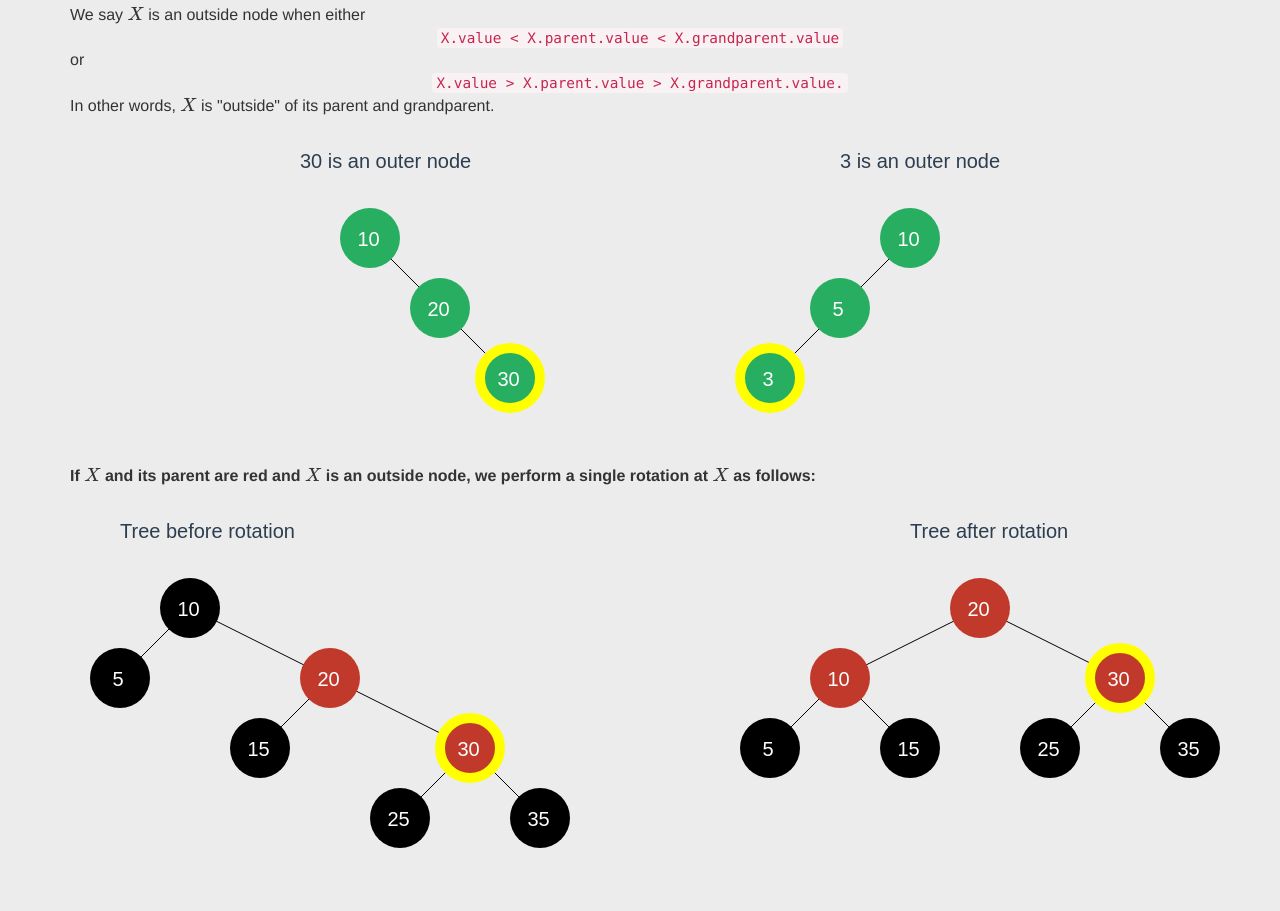
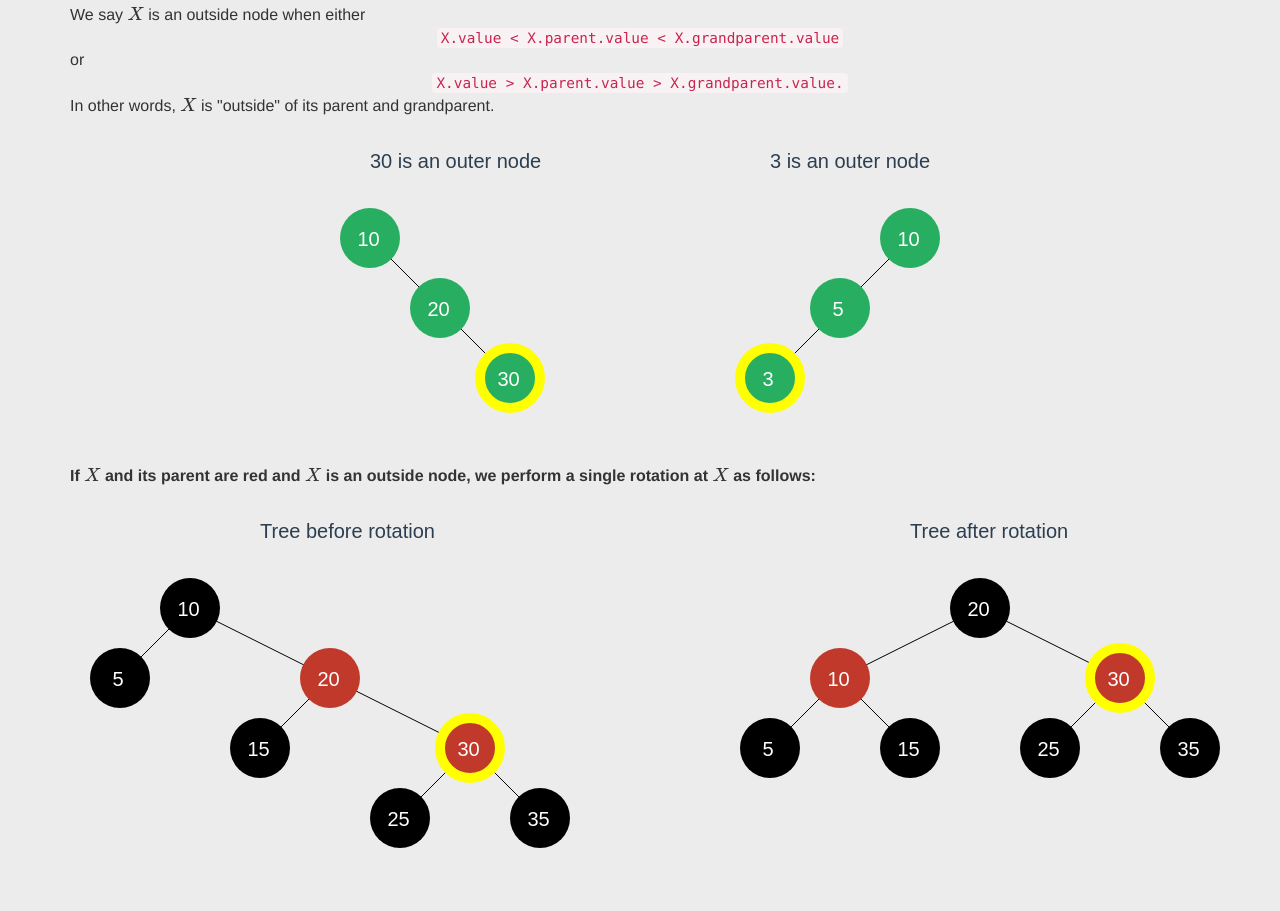
Before and after one commit to redblacktreetutor/redblacktreetutor.github.io, a plain HTML site: page index.html in a window 1280 px wide. Shown: the part 2907-3818 px from the top of the page. Drawn offline with nearby package versions, Linux system fonts and the light colour scheme; some packages are replaced by stand-ins of ours.

Commit message:
Fix tree mistakes in lecture page

```diff
--- a/js/binaryTree.js
+++ b/js/binaryTree.js
@@ -4,20 +4,18 @@ function Node(value, color, left, right, parent) {
 	this.left = left;
 	this.right= right;
 	this.parent = parent;
+	this.RADIUS = 30;
+}
 
-	// the this.RADIUS of the circle representing the node
-	this.RADIUS = 30;
-
-	this.setColor = function( color ) {
+Node.prototype.setColor = function( color ) {
 	this.color = color;
 }
 
-	this.setValue = function( value ) {
+Node.prototype.setValue = function( value ) {
     this.value = value;
 }
 
-	this.draw = function( ctx ) {
-
+Node.prototype.draw = function( ctx ) {
 	ctx.strokeStyle = "black";
 	ctx.lineWidth = 1;
 
@@ -42,7 +40,7 @@ function Node(value, color, left, right, parent) {
 	ctx.fillStyle = this.color;
 	ctx.fill();
 	ctx.fillStyle = "white";
-		ctx.fillText( this.value, this.x - this.RADIUS / 4 + ((value/10)<1?0:-5), this.y + this.RADIUS / 4);
+	ctx.fillText( this.value, this.x - this.RADIUS / 4 + ((this.value/10)<1?0:-5), this.y + this.RADIUS / 4);
 	ctx.closePath();
 	if ( this.left !== null ) {
 		this.left.draw( ctx );
@@ -53,12 +51,12 @@ function Node(value, color, left, right, parent) {
 
 }
 
-	this.getDepth = function () {
+Node.prototype.getDepth = function () {
 	if ( this.parent === null ) return 0;
 	return 1 + this.parent.getDepth();
 }
 
-	this.traversal = function ( array ) {
+Node.prototype.traversal = function ( array ) {
 	if (this.left !== null )
 		array = this.left.traversal( array );
 	array.push( this );
@@ -68,19 +66,19 @@ function Node(value, color, left, right, parent) {
 	return array;
 }
 
-	this.setPosition = function ( x, y ) {
+Node.prototype.setPosition = function ( x, y ) {
 	this.x = x;
 	this.y = y;
 	console.log(this.value + " at " + this.x + " " + this.y );
 }
 
-	this.findMaxHeight = function() {
+Node.prototype.findMaxHeight = function() {
 	var maxHeightLeft = (this.left === null) ? 0 : this.left.findMaxHeight();
 	var maxHeightRight = (this.right === null) ? 0 : this.right.findMaxHeight();
 	return 1 + Math.max( maxHeightRight, maxHeightLeft );
 }
 
-	this.highlight = function ( ctx ) {
+Node.prototype.highlight = function ( ctx ) {
 	ctx.beginPath();
 	ctx.arc( this.x, this.y, this.RADIUS, 0, 2 * Math.PI, false);
 	ctx.lineWidth = 10;
@@ -88,25 +86,28 @@ function Node(value, color, left, right, parent) {
 	ctx.stroke();
 	ctx.closePath();
 }
-}
 
 
 function BinarySearchTree(array, ctx, startX, startY) {
+	this.root = null;
+	this.GAP_X = 70;
+	this.GAP_Y = 70;
+	this.array = array;
+	this.startX = startX;
+	this.startY = startY;
+	this.ctx = ctx;
+}
 
-	var root = null;
-	var GAP_X = 70;
-	var GAP_Y = 70;
-
-	function add( val ) {
+BinarySearchTree.prototype.add = function( val ) {
 	var node = new Node( val, "#27ae60", null, null, null );
 	var current;
 
-		if ( root === null ) {
-			root = node;
+	if ( this.root === null ) {
+		this.root = node;
 	}
 
 	else {
-			current = root;
+		current = this.root;
 
 		while ( true ) {
 
@@ -138,8 +139,9 @@ function BinarySearchTree(array, ctx, startX, startY) {
 	}
 }
 
-	function find ( val ) {
-		var foundNode = null, current = root;
+BinarySearchTree.prototype.find = function( val ) {
+	var foundNode = null;
+	var current = this.root;
 
 	while ( true ) {
 
@@ -163,91 +165,84 @@ function BinarySearchTree(array, ctx, startX, startY) {
 	return foundNode;
 }
 
-	function findMaxHeight() {
+BinarySearchTree.prototype.findMaxHeight = function() {
 	return root.findMaxHeight();
 }
 
-	this.setNodeColor = function (val, color) {
-		find( val ).setColor( color );
+BinarySearchTree.prototype.setNodeColor = function (val, color) {
+	this.find( val ).setColor( color );
 }
 
-	this.setNodeValue = function( val, newVal) {
-	    find( val ).setValue( newVal )
+BinarySearchTree.prototype.setNodeValue = function( val, newVal) {
+    this.find( val ).setValue( newVal )
 }
 
-	this.addAll = function () {
-		for (var index = 0; index < array.length; index ++) {
-			add( array[index] );
+BinarySearchTree.prototype.addAll = function () {
+	for (var index = 0; index < this.array.length; index ++) {
+		this.add( this.array[index] );
 	}
 	this.setNodePositions();
 }
 
-	this.setNodePositions = function () {
-		var x = startX;
+BinarySearchTree.prototype.setNodePositions = function () {
+	var x = this.startX;
 	var inOrderSequence = this.inOrder();
 	for (var i = 0; i < inOrderSequence.length; i++ ) {
 		var node = inOrderSequence[i];
-			node.setPosition( x, startY + node.getDepth() * GAP_Y );
-			x += GAP_X;
+		node.setPosition( x, this.startY + node.getDepth() * this.GAP_Y );
+		x += this.GAP_X;
 	}
 }
 
-	this.inOrder = function() {
-		return root.traversal( new Array() );
+BinarySearchTree.prototype.inOrder = function() {
+	return this.root.traversal( new Array() );
 }
 
-	this.draw = function () {
-		if (root !== null)
-			root.draw( ctx );
+BinarySearchTree.prototype.draw = function () {
+	if (this.root !== null)
+		this.root.draw( this.ctx );
 }
 
-	this.setColors = function ( colors ) {
+BinarySearchTree.prototype.setColors = function ( colors ) {
 	for ( nodeValue in colors ) {
 		this.setNodeColor( nodeValue, colors[nodeValue] );
 	}
 }
 
-	this.findRightmostLeaf = function () {
-		if (root === null) return null;
-		var current = root;
+BinarySearchTree.prototype.findRightmostLeaf = function () {
+	if (this.root === null) return null;
+	var current = this.root;
 	while ( current.right !== null ) {
 		current = current.right;
 	}
 	return current;
 }
 
-	this.findLeftmostLeaf = function () {
-		if (root === null ) return null;
-		var current = root;
+BinarySearchTree.prototype.findLeftmostLeaf = function () {
+	if (this.root === null ) return null;
+	var current = this.root;
 	while ( current.left !== null ) {
 		current = current.left;
 	}
 	return current;
 }
 
-	this.findStartingArrowPosition = function () {
+BinarySearchTree.prototype.getWidth = function () {
+	var leftMost = this.findLeftmostLeaf();
 	var rightMost = this.findRightmostLeaf();
-		var x = rightMost.x + rightMost.RADIUS;
-		var y = root.y + (findMaxHeight() - 1) * GAP_Y / 2 ;
-		return [ x, y ];
+	return (rightMost.x + rightMost.RADIUS) - (leftMost.x - leftMost.RADIUS);
 }
 
-	this.findEndingArrowPosition = function () {
+BinarySearchTree.prototype.setCaption = function ( text ) {
 	var leftMost = this.findLeftmostLeaf();
-		var x = leftMost.x - leftMost.RADIUS;
-		var y = root.y + (findMaxHeight() - 1) * GAP_Y / 2;
-		return [ x, y ];
+	var treeWidth = this.getWidth();
+	var leftMost = this.findLeftmostLeaf();
+	var x = leftMost.x - leftMost.RADIUS + treeWidth/2 - 70;
+	var y = this.root.y - 70;
+	this.ctx.fillStyle = "#2c3e50";
+	this.ctx.fillText( text, x, y );
 }
 
-	this.setCaption = function ( text ) {
-		var leftMost = this.findLeftmostLeaf();
-		var x = root.x - 70;
-		var y = root.y - 70;
-		ctx.fillStyle = "#2c3e50";
-		ctx.fillText( text, x, y );
+BinarySearchTree.prototype.highlightCurrentNode = function ( currentValue ) {
+	this.find( currentValue ).highlight( this.ctx );
 }
-
-	this.highlightCurrentNode = function ( currentValue ) {
-		find( currentValue ).highlight( ctx );
-	}
-}
--- a/js/main.js
+++ b/js/main.js
@@ -128,7 +128,7 @@ function drawSingleRotationInsertion() {
 	var array2 = [20, 10, 30, 5, 15, 25, 35];
 	var afterTree = new BinarySearchTree( array2, ctx, 700, 100 );
 	afterTree.addAll();
-	afterTree.setColors( {10: red, 5: black, 20: red, 15: black, 30: red, 25: black, 35: black} );
+	afterTree.setColors( {10: red, 5: black, 20: black, 15: black, 30: red, 25: black, 35: black} );
 	afterTree.draw();
 	afterTree.setCaption("Tree after rotation");
 	afterTree.highlightCurrentNode( 30 );
@@ -196,23 +196,23 @@ function drawColorFlipDeletion() {
 function drawSingleRotationDeletion() {
     var singleRotationCanvas = $('#singleRotationDeletion')[0];
 	singleRotationCanvas.width = $('#singleRotationDeletion').parent().outerWidth();
-	singleRotationCanvas.height = 500;
+	singleRotationCanvas.height = 800;
 
 	var ctx = singleRotationCanvas.getContext('2d');
 	ctx.font = '20px Arial';
 
-	var array1 = [30, 20, 40, 15, 25, 35, 45];
-	var beforeTree = new BinarySearchTree( array1, ctx, 50, 100 );
+	var array1 = [30, 20, 40, 15, 25, 35, 45, 43, 47];
+	var beforeTree = new BinarySearchTree( array1, ctx, 300, 100 );
 	beforeTree.addAll();
-	beforeTree.setColors( {30: red, 20: black, 40: black, 15: black, 25: black, 35: black, 45: red} );
+	beforeTree.setColors( {30: red, 20: black, 40: black, 15: black, 25: black, 35: black, 45: red, 43: black, 47: black} );
 	beforeTree.draw();
 	beforeTree.setCaption("Tree before rotation");
 	beforeTree.highlightCurrentNode( 20 );
 
-	var array2 = [40, 30, 45, 20, 35, 15, 25]
-	var afterTree = new BinarySearchTree( array2, ctx, 600, 100 );
+	var array2 = [40, 30, 45, 20, 35, 43, 47, 15, 25]
+	var afterTree = new BinarySearchTree( array2, ctx, 300, 500 );
 	afterTree.addAll();
-	afterTree.setColors( {40: red, 30: black, 45: black, 20: red, 35: black, 15: black, 25: black} );
+	afterTree.setColors( {40: red, 30: black, 45: black, 20: red, 35: black, 15: black, 25: black, 43: black, 47: black} );
 	afterTree.draw();
 	afterTree.setCaption("Tree after rotation");
 	afterTree.highlightCurrentNode( 20 );
@@ -222,23 +222,23 @@ function drawSingleRotationDeletion() {
 function drawDoubleRotationDeletion() {
 	var doubleRotationCanvas = $('#doubleRotationDeletion')[0];
 	doubleRotationCanvas.width = $('#doubleRotationDeletion').parent().outerWidth();
-	doubleRotationCanvas.height = 500;
+	doubleRotationCanvas.height = 800;
 
 	var ctx = doubleRotationCanvas.getContext('2d');
 	ctx.font = '20px Arial';
 
-	var array1 = [30, 20, 35, 15, 25, 32, 40];
-	var beforeTree = new BinarySearchTree( array1, ctx, 50, 100 );
+	var array1 = [30, 20, 35, 15, 25, 32, 40, 31, 33];
+	var beforeTree = new BinarySearchTree( array1, ctx, 300, 100 );
 	beforeTree.addAll();
-	beforeTree.setColors( {30: red, 20: black, 35: black, 15: black, 25: black, 32: red, 40: black} );
+	beforeTree.setColors( {30: red, 20: black, 35: black, 15: black, 25: black, 32: red, 40: black, 31: black, 33: black} );
 	beforeTree.draw();
 	beforeTree.setCaption("Tree before rotation");
 	beforeTree.highlightCurrentNode( 20 );
 
-	var array2 = [32, 30, 35, 20, 40, 15, 25];
-	var afterTree = new BinarySearchTree( array2, ctx, 600, 100 );
+	var array2 = [32, 30, 35, 20, 31, 33, 40, 15, 25];
+	var afterTree = new BinarySearchTree( array2, ctx, 300, 500 );
 	afterTree.addAll();
-	afterTree.setColors({32: red, 30: black, 35: black, 20: red, 40: black, 15: black, 25: black});
+	afterTree.setColors({32: red, 30: black, 35: black, 20: red, 40: black, 15: black, 25: black, 31: black, 33: black});
 	afterTree.draw();
 	afterTree.setCaption("Tree after rotation");
 	afterTree.highlightCurrentNode( 20 );
@@ -256,22 +256,22 @@ function drawSwitchValue() {
     switchValueCanvas.height = 300;
 	ctx.font = '20px Arial';
 
-	var array1 = [30, 20, 40, 25];
-	var beforeTree = new BinarySearchTree( array1, ctx, 50, 100 );
+	var array1 = [30, 20, 40, 35];
+	var beforeTree = new BinarySearchTree( array1, ctx, 200, 100 );
 	beforeTree.addAll();
-	beforeTree.setColors({30: black, 20: black, 40: black, 25: red});
+	beforeTree.setColors({30: black, 20: black, 40: black, 35: red});
 	beforeTree.draw();
 	beforeTree.setCaption("Delete node 30");
 	beforeTree.highlightCurrentNode( 30 );
 
-	var array2 = [25, 20, 40, 22]
-	var afterTree = new BinarySearchTree( array2, ctx, 500, 100 );
+	var array2 = [35, 20, 40, 37]
+	var afterTree = new BinarySearchTree( array2, ctx, 600, 100 );
 	afterTree.addAll();
-	afterTree.setColors({25: black, 20: black, 40: black, 22: red});
-	afterTree.setNodeValue( 22, 30 );
+	afterTree.setColors({35: black, 20: black, 40: black, 37: red});
+	afterTree.setNodeValue( 37, 30 );
 	afterTree.draw();
 	afterTree.setCaption("After switching value");
-	afterTree.highlightCurrentNode( 25 );
+	afterTree.highlightCurrentNode( 35 );
 }
 
 function drawDropAndRotate() {
@@ -282,7 +282,7 @@ function drawDropAndRotate() {
 	ctx.font = '20px Arial';
 
 	var array1 = [30, 20, 40, 35, 45];
-	var beforeTree = new BinarySearchTree( array1, ctx, 50, 100 );
+	var beforeTree = new BinarySearchTree( array1, ctx, 200, 100 );
 	beforeTree.addAll();
 	beforeTree.setColors({30: black, 20: black, 40: red, 35: black, 45: black});
 	beforeTree.draw();
@@ -294,7 +294,7 @@ function drawDropAndRotate() {
 	afterTree.addAll();
 	afterTree.setColors({40: black, 30: red, 20: black, 35: black, 45: black});
 	afterTree.draw();
-	afterTree.setCaption("After drop and rotate:");
+	afterTree.setCaption("After drop and rotate");
 	afterTree.highlightCurrentNode( 20 );
 }
 
```
Also changed, not shown: index.html (+3 -3 lines). Lines whose indentation alone changed are shown as unchanged.
